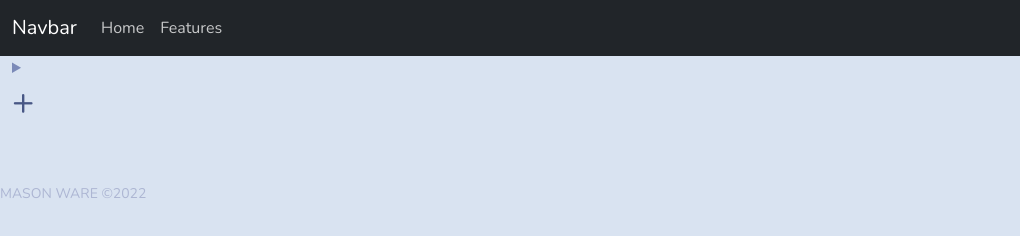
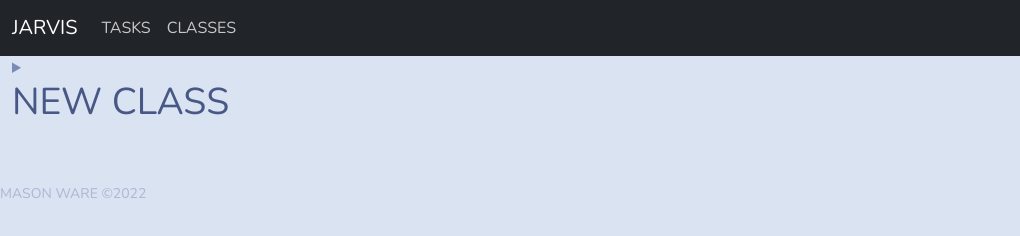
Before and after one commit to masonrware/jarvis-assistant, an Electron app: page src/ui/classes.html in a window 1020 px wide. Drawn offline with nearby package versions, Linux system fonts and the light colour scheme; no server answers.

Commit message:
renaming on navbar

```diff
--- a/src/ui/body.html
+++ b/src/ui/classes.html
@@ -11,7 +11,7 @@
     <body>
         <nav class="navbar navbar-expand-lg navbar-dark bg-dark">
             <div class="container-fluid">
-                <a id='navbar' class="navbar-brand">Navbar</a>
+                <a id='navbar' class="navbar-brand">JARVIS</a>
                 <script type="text/javascript">
                     document.getElementById("navbar").onclick = function () {
                         location.href = "./index.html";
@@ -20,10 +20,15 @@
                 <div class="collapse navbar-collapse" id="navbarColor02">
                 <ul class="navbar-nav me-auto">
                     <li class="nav-item">
-                    <a id="home" class="nav-link">Home</a>
+                    <a id="home" class="nav-link">TASKS</a>
+                    <script type="text/javascript">
+                        document.getElementById("home").onclick = function () {
+                            location.href = "./tasks.html";
+                        };
+                    </script>
                     </li>
                     <li class="nav-item">
-                    <a class="nav-link" href="#">Features</a>
+                    <a class="nav-link" href="#">CLASSES</a>
                     </li>
                 </div>
             </div>
@@ -31,7 +36,7 @@
         <main class='container-fluid'>
             <form id='taskForm'>
                 <details>
-                    <summary><h1>+</h1></summary>
+                    <summary><strong><h1>NEW CLASS</h1></strong></summary>
                     <div class="nav nav-pills flex-column">
                         <fieldset>
                             <div class="form-group">
@@ -46,8 +51,6 @@
                 </details>
               </form>
               <br><br>
-              <div id='articles'>
-              </div>
         </main>
         <script src = './app.js'></script>
     </body>
```
Also changed, not shown: src/ui/index.html (+9 -4 lines).
